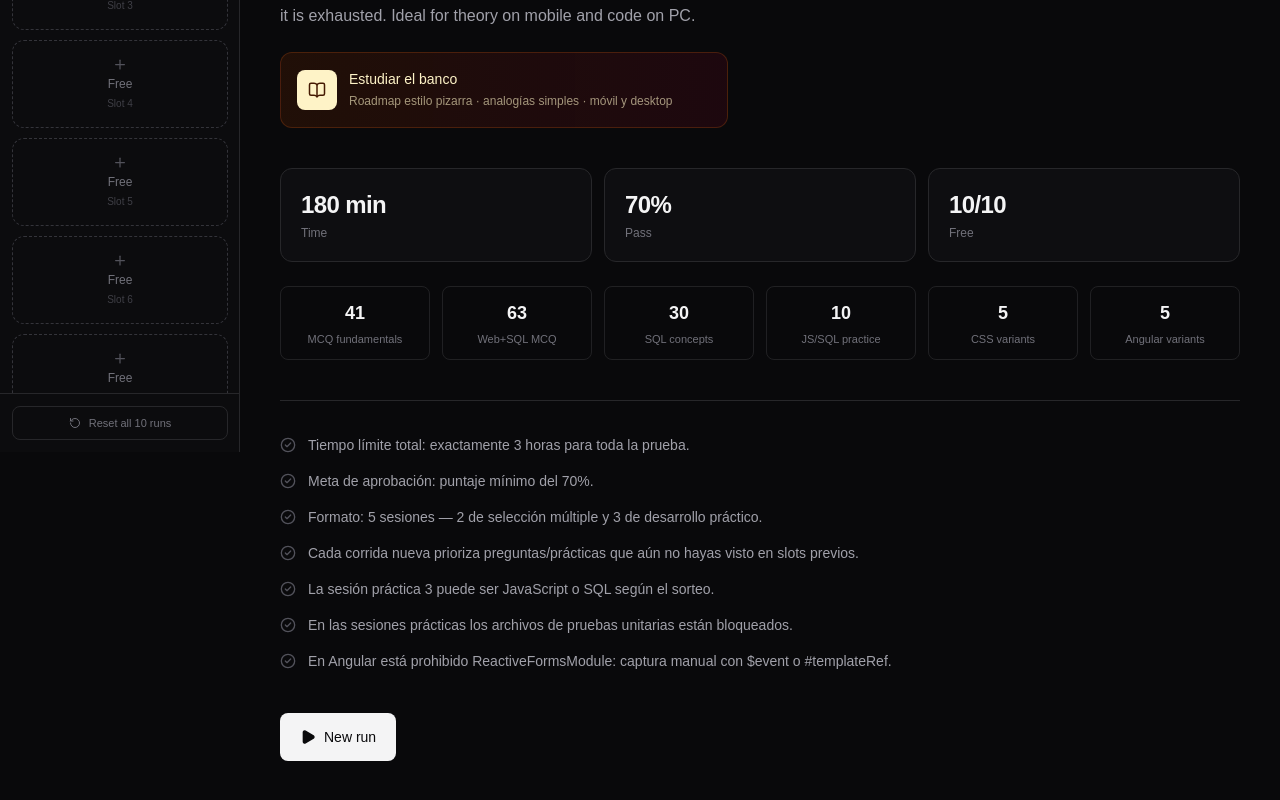
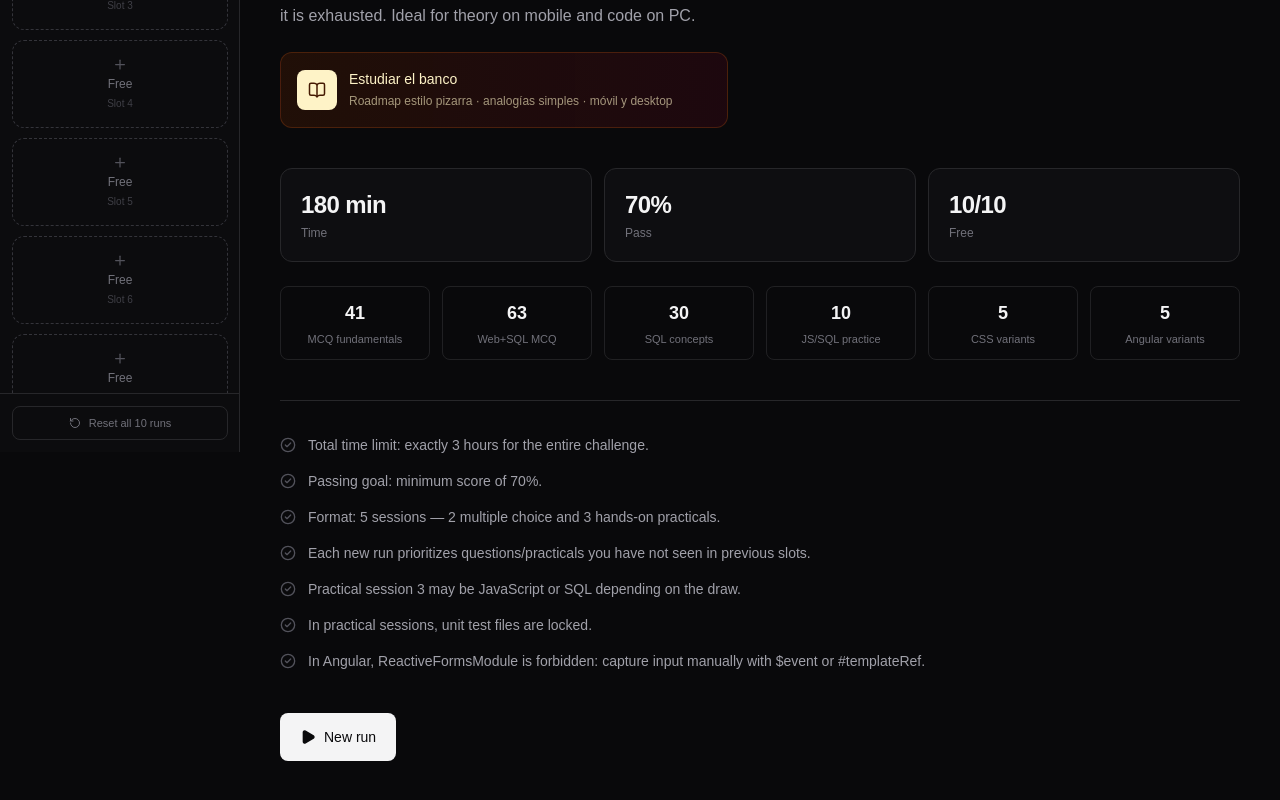
Before and after one commit to hasslercode/trialforge, a Next.js app: page / in a window 1280 px wide. Shown: the part 348-1148 px from the top of the page. Built offline with nearby package versions, Linux system fonts and the light colour scheme.

Commit message:
Translate exam assemble session chrome and rules to English
Co-authored-by: hasslercode <hasslercode@users.noreply.github.com>

```diff
--- a/src/content/bancolombia/bank/assemble.ts
+++ b/src/content/bancolombia/bank/assemble.ts
@@ -18,9 +18,9 @@ import { sqlBank } from "./sql";
 export const MCQ_PER_SESSION = 10;
 
 const mcqSession1Bank = [...mcqFundamentosBank, ...mcqFundamentosExtra];
-/** Sesión 2 mezcla web/Angular + SQL conceptos */
+/** Session 2 mixes web/Angular + SQL concepts */
 const mcqSession2Bank = [...mcqWebBank, ...mcqSqlBank];
-/** Sesión 3: algoritmia JS o SQL */
+/** Session 3: JS algorithms or SQL */
 const logicBank: PracticalVariant[] = [...javascriptBank, ...sqlBank];
 
 export type UsedContent = {
@@ -37,15 +37,15 @@ export const examMeta = {
   totalMinutes: 180,
   passThreshold: 70,
   environmentNote:
-    "IDE embebido estilo plataforma real. Sin frameworks CSS ni BDS del cliente. El contenido es del track Bancolombia; TrialForge puede alojar otros clientes.",
+    "Embedded IDE similar to a real assessment platform. No CSS frameworks or client design systems. Content comes from the Bancolombia track; TrialForge can host other clients.",
   rules: [
-    "Tiempo límite total: exactamente 3 horas para toda la prueba.",
-    "Meta de aprobación: puntaje mínimo del 70%.",
-    "Formato: 5 sesiones — 2 de selección múltiple y 3 de desarrollo práctico.",
-    "Cada corrida nueva prioriza preguntas/prácticas que aún no hayas visto en slots previos.",
-    "La sesión práctica 3 puede ser JavaScript o SQL según el sorteo.",
-    "En las sesiones prácticas los archivos de pruebas unitarias están bloqueados.",
-    "En Angular está prohibido ReactiveFormsModule: captura manual con $event o #templateRef.",
+    "Total time limit: exactly 3 hours for the entire challenge.",
+    "Passing goal: minimum score of 70%.",
+    "Format: 5 sessions — 2 multiple choice and 3 hands-on practicals.",
+    "Each new run prioritizes questions/practicals you have not seen in previous slots.",
+    "Practical session 3 may be JavaScript or SQL depending on the draw.",
+    "In practical sessions, unit test files are locked.",
+    "In Angular, ReactiveFormsModule is forbidden: capture input manually with $event or #templateRef.",
   ],
 };
 
@@ -75,13 +75,13 @@ function pickOne<T>(bank: T[]): T {
 
 function findVariant(bank: PracticalVariant[], id: string): PracticalVariant {
   const found = bank.find((item) => item.variantId === id);
-  if (!found) throw new Error(`Variante no encontrada: ${id}`);
+  if (!found) throw new Error(`Variant not found: ${id}`);
   return found;
 }
 
 function findMcq(bank: McqQuestion[], id: string, label: string) {
   const q = bank.find((item) => item.id === id);
-  if (!q) throw new Error(`Pregunta ${label} no encontrada: ${id}`);
+  if (!q) throw new Error(`Question ${label} not found: ${id}`);
   return q;
 }
 
@@ -93,7 +93,7 @@ function toPracticalSession(
   return { ...slot, ...rest, variantId };
 }
 
-/** Reúne IDs ya usados en corridas previas (slots ocupados). */
+/** Collects IDs already used in previous runs (occupied slots). */
 export function collectUsedContent(attempts: (ExamAttempt | null)[]): UsedContent {
   const used: UsedContent = {
     mcq1: new Set(),
@@ -115,7 +115,7 @@ export function collectUsedContent(attempts: (ExamAttempt | null)[]): UsedConten
   return used;
 }
 
-/** Prioriza ítems no usados; si no alcanzan, completa con el resto del banco. */
+/** Prefer unused items; if not enough, fill from the rest of the bank. */
 function pickMcqIds(bank: McqQuestion[], used: Set<string>, count: number): string[] {
   const fresh = shuffle(bank.filter((q) => !used.has(q.id)));
   if (fresh.length >= count) return fresh.slice(0, count).map((q) => q.id);
@@ -142,8 +142,8 @@ export function defaultPreviewSelection(): VariantSelection {
 }
 
 /**
- * Arma una selección evitando contenido ya visto en corridas previas.
- * Solo recicla cuando el banco de no usados se agota.
+ * Builds a selection avoiding content already seen in previous runs.
+ * Only recycles when the unused bank is exhausted.
  */
 export function pickVariantSelection(used?: UsedContent): VariantSelection {
   const u = used ?? {
@@ -175,10 +175,10 @@ export function buildExam(selection: VariantSelection | null): Exam {
       id: "s1-mcq",
       order: 1,
       weight: 15,
-      phase: "Sesión 1 · Teoría",
+      phase: "Session 1 · Theory",
       kind: "mcq",
-      title: "Preguntas de selección múltiple — Fundamentos",
-      subtitle: "JavaScript, navegador, seguridad y buenas prácticas",
+      title: "Multiple-choice questions — Fundamentals",
+      subtitle: "JavaScript, browser, security, and best practices",
       estimatedMinutes: 25,
       questions: mcq1Questions,
       variantId: sel.mcq1.join(","),
@@ -187,10 +187,10 @@ export function buildExam(selection: VariantSelection | null): Exam {
       id: "s2-mcq",
       order: 2,
       weight: 15,
-      phase: "Sesión 2 · Teoría",
+      phase: "Session 2 · Theory",
       kind: "mcq",
-      title: "Preguntas de selección múltiple — Web, Angular & SQL",
-      subtitle: "CSS, Angular, entorno de prueba y conceptos SQL",
+      title: "Multiple-choice questions — Web, Angular & SQL",
+      subtitle: "CSS, Angular, exam environment, and SQL concepts",
       estimatedMinutes: 25,
       questions: mcq2Questions,
       variantId: sel.mcq2.join(","),
@@ -200,22 +200,22 @@ export function buildExam(selection: VariantSelection | null): Exam {
         id: "s3-logic",
         order: 3,
         weight: 25,
-        phase: "Sesión 3 · Práctica",
+        phase: "Session 3 · Practical",
       },
       {
         ...logicVariant,
         title:
           logicVariant.kind === "sql"
-            ? "SQL — Consultas"
-            : "JavaScript puro — Algoritmia",
+            ? "SQL — Queries"
+            : "Vanilla JavaScript — Algorithms",
       },
     ),
     toPracticalSession(
-      { id: "s4-css", order: 4, weight: 20, phase: "Sesión 4 · Práctica" },
+      { id: "s4-css", order: 4, weight: 20, phase: "Session 4 · Practical" },
       findVariant(cssBank, sel.css),
     ),
     toPracticalSession(
-      { id: "s5-angular", order: 5, weight: 25, phase: "Sesión 5 · Práctica" },
+      { id: "s5-angular", order: 5, weight: 25, phase: "Session 5 · Practical" },
       findVariant(angularBank, sel.angular),
     ),
   ];
```
